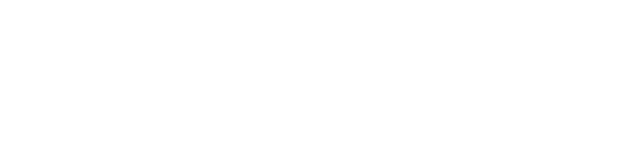
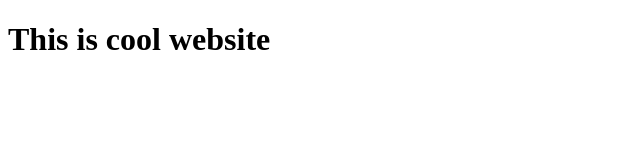
Before and after one commit to rylynn105/git-one, a plain HTML site: page index.html in a window 1280 px wide. Shown: the whole page, without its empty margins (0-640 px from the left). Drawn offline with Linux system fonts and the light colour scheme.

Commit message:
added h1 in index file

```diff
--- a/index.html
+++ b/index.html
@@ -6,6 +6,6 @@
     <title>Document</title>
 </head>
 <body>
-
+    <h1>This is cool website</h1>
 </body>
 </html>
```
